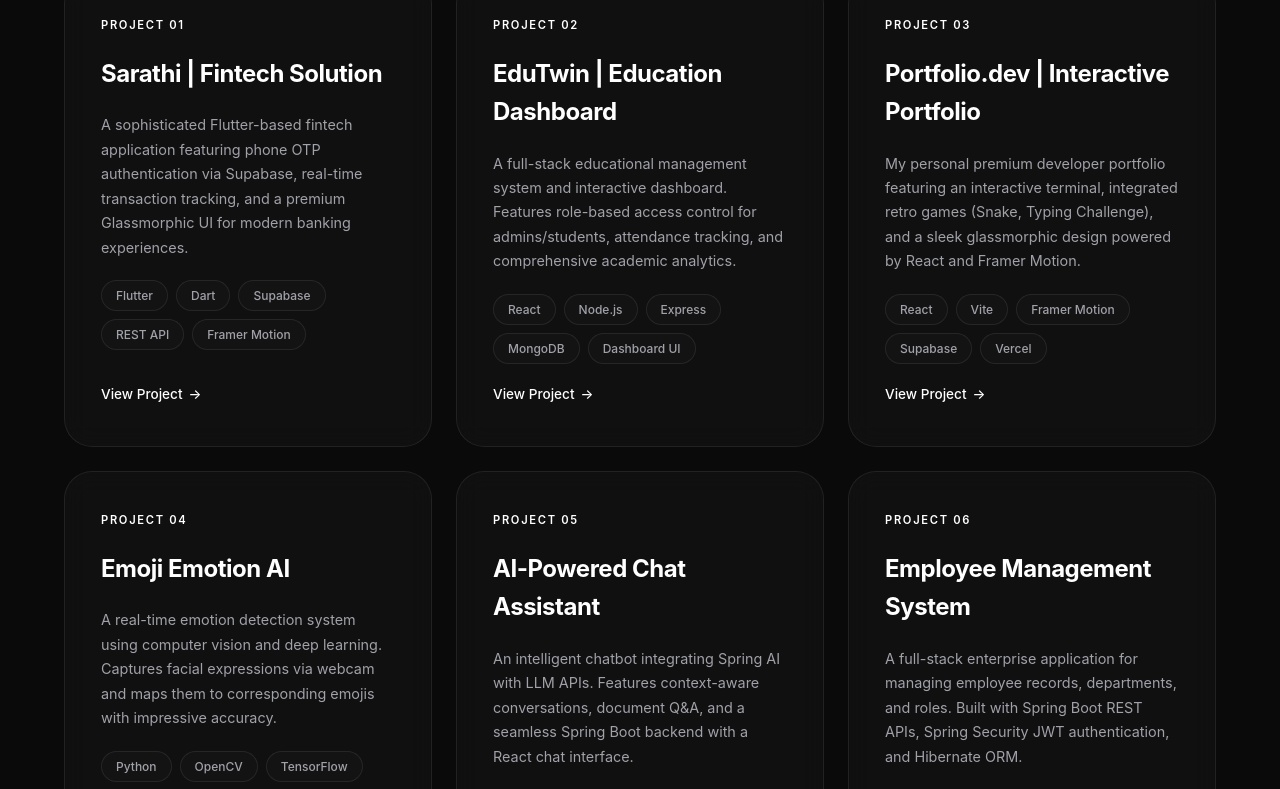
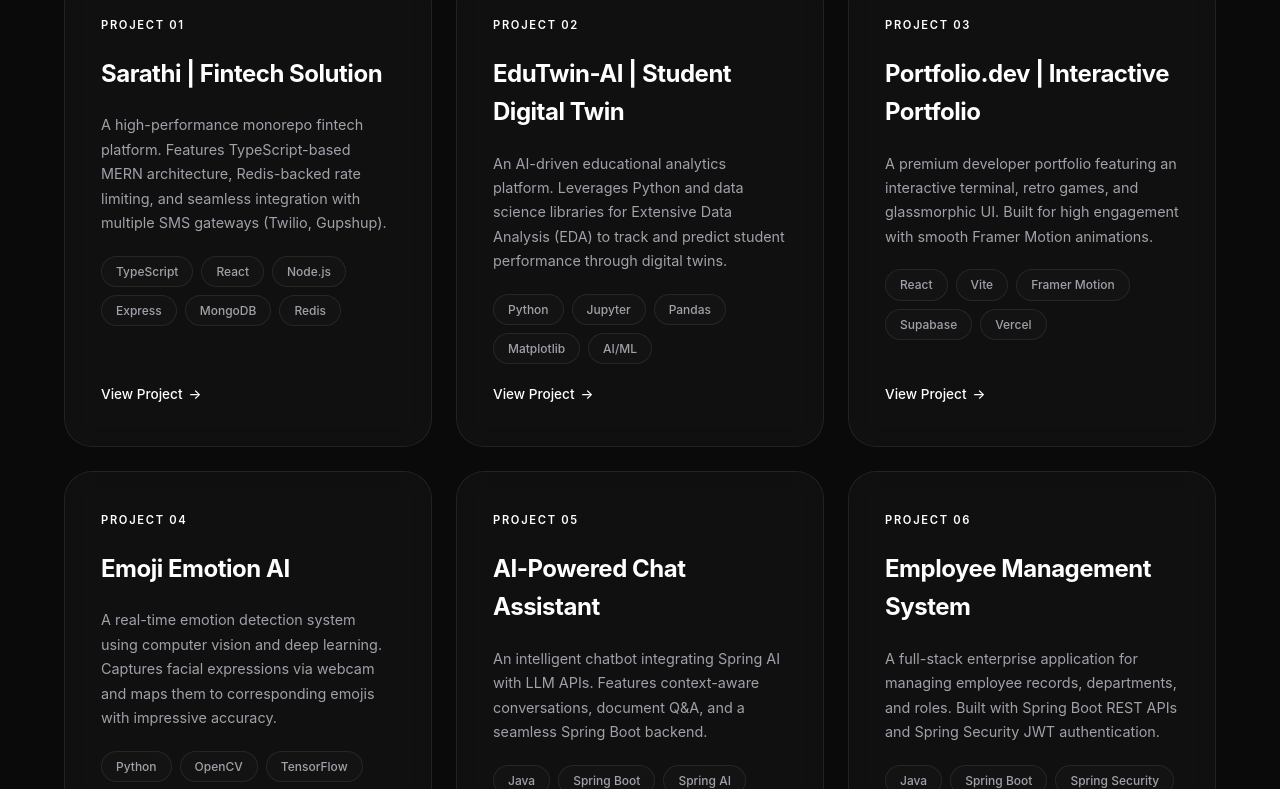
Before and after one commit to Sagar-Sharma19-cmd/sagar-sharma-Portfolio.dev, a React (Vite) app: page / in a window 1280 px wide. Shown: the part 5471-6260 px from the top of the page. Built offline with nearby package versions, Linux system fonts and the light colour scheme; no server answers.

Commit message:
Update projects with correct tech stacks for Sarathi and EduTwin-AI

```diff
--- a/src/data/projects.js
+++ b/src/data/projects.js
@@ -2,21 +2,21 @@ export const projects = [
   {
     title: "Sarathi | Fintech Solution",
     description:
-      "A sophisticated Flutter-based fintech application featuring phone OTP authentication via Supabase, real-time transaction tracking, and a premium Glassmorphic UI for modern banking experiences.",
-    tech: ["Flutter", "Dart", "Supabase", "REST API", "Framer Motion"],
+      "A high-performance monorepo fintech platform. Features TypeScript-based MERN architecture, Redis-backed rate limiting, and seamless integration with multiple SMS gateways (Twilio, Gupshup).",
+    tech: ["TypeScript", "React", "Node.js", "Express", "MongoDB", "Redis"],
     link: "https://github.com/Sagar-Sharma19-cmd/Sarathi",
   },
   {
-    title: "EduTwin | Education Dashboard",
+    title: "EduTwin-AI | Student Digital Twin",
     description:
-      "A full-stack educational management system and interactive dashboard. Features role-based access control for admins/students, attendance tracking, and comprehensive academic analytics.",
-    tech: ["React", "Node.js", "Express", "MongoDB", "Dashboard UI"],
+      "An AI-driven educational analytics platform. Leverages Python and data science libraries for Extensive Data Analysis (EDA) to track and predict student performance through digital twins.",
+    tech: ["Python", "Jupyter", "Pandas", "Matplotlib", "AI/ML"],
     link: "https://github.com/Sagar-Sharma19-cmd/EduTwin-AI",
   },
   {
     title: "Portfolio.dev | Interactive Portfolio",
     description:
-      "My personal premium developer portfolio featuring an interactive terminal, integrated retro games (Snake, Typing Challenge), and a sleek glassmorphic design powered by React and Framer Motion.",
+      "A premium developer portfolio featuring an interactive terminal, retro games, and glassmorphic UI. Built for high engagement with smooth Framer Motion animations.",
     tech: ["React", "Vite", "Framer Motion", "Supabase", "Vercel"],
     link: "https://github.com/Sagar-Sharma19-cmd/sagar-sharma-Portfolio.dev",
   },
@@ -30,14 +30,14 @@ export const projects = [
   {
     title: "AI-Powered Chat Assistant",
     description:
-      "An intelligent chatbot integrating Spring AI with LLM APIs. Features context-aware conversations, document Q&A, and a seamless Spring Boot backend with a React chat interface.",
+      "An intelligent chatbot integrating Spring AI with LLM APIs. Features context-aware conversations, document Q&A, and a seamless Spring Boot backend.",
     tech: ["Java", "Spring Boot", "Spring AI", "React", "REST API"],
     link: "https://github.com/Sagar-Sharma19-cmd/ai-chat-assistant",
   },
   {
     title: "Employee Management System",
     description:
-      "A full-stack enterprise application for managing employee records, departments, and roles. Built with Spring Boot REST APIs, Spring Security JWT authentication, and Hibernate ORM.",
+      "A full-stack enterprise application for managing employee records, departments, and roles. Built with Spring Boot REST APIs and Spring Security JWT authentication.",
     tech: ["Java", "Spring Boot", "Spring Security", "MySQL", "React"],
     link: "https://github.com/Sagar-Sharma19-cmd/employee-management-system",
   },
```
